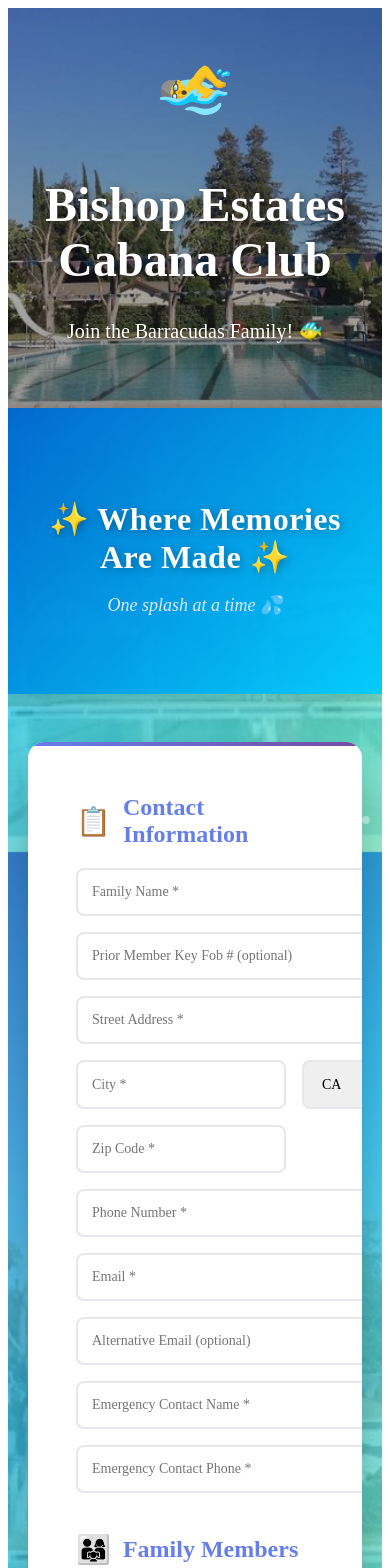
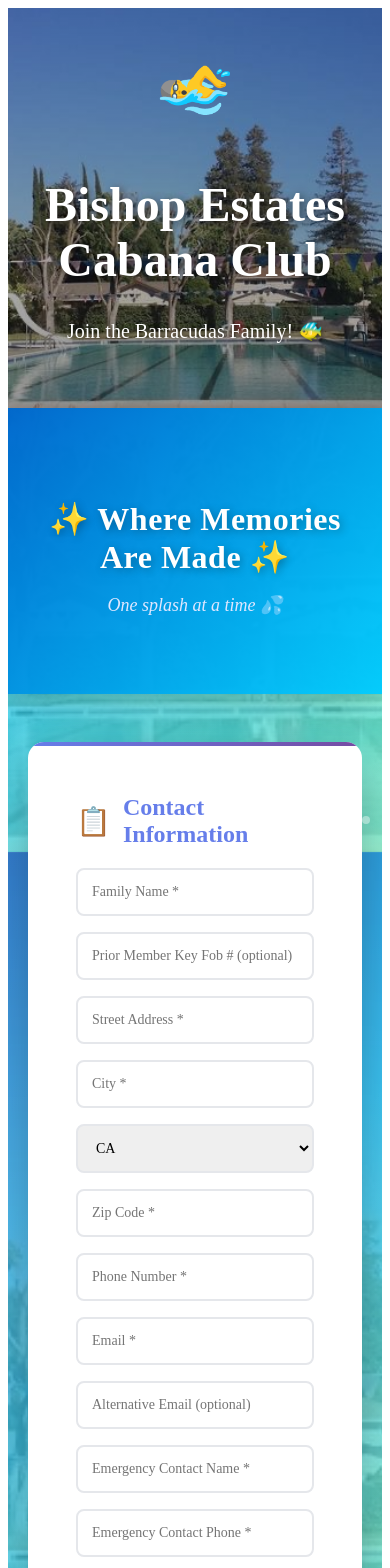
Before and after one commit to n2223536/bishop-pool-app, a Next.js app: page / in a window 390 px wide. Shown: the top 1568 px of the page. Built offline with nearby package versions, Linux system fonts and the light colour scheme.

Commit message:
Comprehensive responsive fix - all grids now mobile-friendly, no overflow

```diff
--- a/pages/index.tsx
+++ b/pages/index.tsx
@@ -4,6 +4,13 @@ import Link from 'next/link';
 export default function Home() {
   const [bgImageIndex, setBgImageIndex] = useState(0);
   const poolImages = ['pool-bishop-estates.jpg', 'pool-family.jpg', 'pool-splash.jpg', 'pool-people.jpg', 'pool-outside.jpg'];
+
+  // Responsive styles to prevent overflow on mobile
+  const responsiveGridStyle = (cols: number) => ({
+    display: 'grid' as const,
+    gridTemplateColumns: cols === 2 ? 'repeat(auto-fit, minmax(200px, 1fr))' : 'repeat(auto-fit, minmax(150px, 1fr))',
+    gap: '16px'
+  });
 
   // Rotate background image every 8 seconds
   useEffect(() => {
@@ -415,7 +422,7 @@ export default function Home() {
                   <div style={{ fontSize: '28px', marginRight: '12px' }}>📋</div>
                   <h3 style={{ fontSize: '24px', fontWeight: 'bold', color: '#667eea', margin: 0 }}>Contact Information</h3>
                 </div>
-                <div style={{ display: 'grid', gridTemplateColumns: '1fr 1fr', gap: '16px' }}>
+                <div style={responsiveGridStyle(2)}>
                   <input
                     type="text"
                     name="familyName"
@@ -909,7 +916,7 @@ export default function Home() {
                     onChange={handleInputChange}
                     style={{ padding: '12px', border: '2px solid #f9a8d4', borderRadius: '8px', fontFamily: 'inherit', fontSize: '14px', minHeight: '60px', width: '100%', marginBottom: '12px', background: '#fdf0f6' }}
                   />
-                  <div style={{ padding: '16px', border: '2px solid #f9a8d4', borderRadius: '8px', background: '#fdf0f6', display: 'grid', gridTemplateColumns: '1fr 1fr 1fr', gap: '12px' }}>
+                  <div style={{ padding: '16px', border: '2px solid #f9a8d4', borderRadius: '8px', background: '#fdf0f6', display: 'grid', gridTemplateColumns: 'repeat(auto-fit, minmax(120px, 1fr))', gap: '12px' }}>
                     <input
                       type="text"
                       name="parentGuardianName"
@@ -1048,7 +1055,7 @@ export default function Home() {
               </section>
 
               {/* Submit */}
-              <div style={{ display: 'grid', gridTemplateColumns: '1fr auto', gap: '16px', alignItems: 'end' }}>
+              <div style={{ display: 'flex', flexDirection: 'column', gap: '16px' }}>
                 <div style={{ padding: '20px', background: 'linear-gradient(135deg, #667eea 0%, #764ba2 100%)', borderRadius: '8px', color: 'white' }}>
                   <p style={{ fontSize: '12px', margin: '0 0 8px 0' }}>Total Due:</p>
                   <p style={{ fontSize: '28px', fontWeight: 'bold', margin: 0 }}>
```
